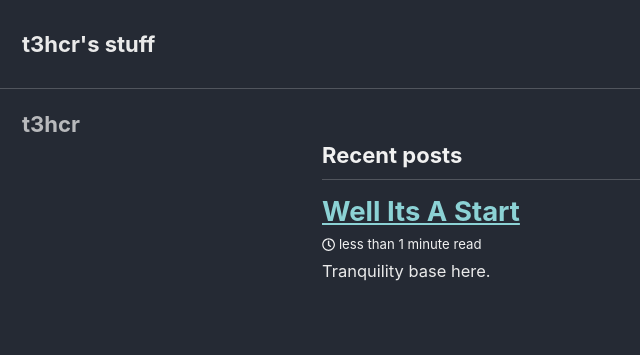
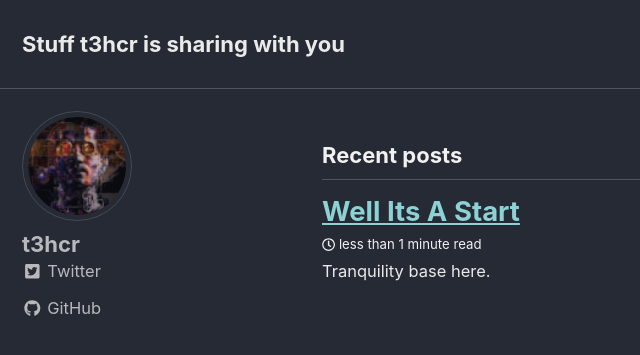
Before and after one commit to t3hcr/t3hcr.github.io, a Jekyll site: the page built from index.html, in a window 1280 px wide and 900 px high. Shown: the top 355 px of the window, without its empty margins (0-640 px from the left). Built offline with Jekyll 4.4.1, drawn with Linux system fonts in a browser that asks for light colours; cached includes are drawn as plain includes; nearby versions of some CDN libraries; the list of posts is cut into pages by our own code.

Commit message:
config changes

```diff
--- a/_config.yml
+++ b/_config.yml
@@ -16,10 +16,10 @@ minimal_mistakes_skin    : "dark" # "air", "aqua", "contrast", "dark", "dirt", "
 
 # Site Settings
 locale                   : "en-US"
-title                    : "t3hcr's stuff"
+title                    : "Stuff t3hcr is sharing with you"
 title_separator          : "-"
 name                     : "t3hcr"
-description              : "Welcome to t3hcr's stuff!"
+description              : "Stuff t3hcr is sharing with you"
 url                      : "https://t3hcr.github.io" # the base hostname & protocol for your site e.g. "https://mmistakes.github.io"
 baseurl                  : # the subpath of your site, e.g. "/blog"
 repository               : t3hcr/t3chr.github.io # GitHub username/repo-name e.g. "mmistakes/minimal-mistakes"
@@ -29,7 +29,7 @@ masthead_title           : # overrides the website title displayed in the masthe
 # breadcrumbs            : false # true, false (default)
 words_per_minute         : 200
 comments:
-  provider               : # false (default), "disqus", "discourse", "facebook", "staticman", "staticman_v2", "utterances", "custom"
+  provider               : "utterances" # false (default), "disqus", "discourse", "facebook", "staticman", "staticman_v2", "utterances", "custom"
   disqus:
     shortname            : # https://help.disqus.com/customer/portal/articles/466208-what-s-a-shortname-
   discourse:
@@ -40,8 +40,8 @@ comments:
     num_posts            : # 5 (default)
     colorscheme          : # "light" (default), "dark"
   utterances:
-    theme                : # "github-light" (default), "github-dark"
-    issue_term           : # "pathname" (default)
+    theme                : "github-dark" # "github-light" (default), "github-dark"
+    issue_term           : "pathname" # "pathname" (default)
 staticman:
   allowedFields          : # ['name', 'email', 'url', 'message']
   branch                 : # "master"
@@ -107,7 +107,7 @@ analytics:
 # Site Author
 author:
   name             : "t3hcr"
-  avatar           : # path of avatar image, e.g. "/assets/images/bio-photo.jpg"
+  avatar           : "/assets/images/avatar.jpg" # path of avatar image, e.g. "/assets/images/bio-photo.jpg"
   #bio              : ""
   #location         : "Nowhere and somewhere"
   email            :
@@ -120,13 +120,13 @@ author:
       # url: "https://your-website.com"
     - label: "Twitter"
       icon: "fab fa-fw fa-twitter-square"
-      # url: "https://twitter.com/"
+      url: "https://twitter.com/t3hcr"
     - label: "Facebook"
       icon: "fab fa-fw fa-facebook-square"
       # url: "https://facebook.com/"
     - label: "GitHub"
       icon: "fab fa-fw fa-github"
-      # url: "https://github.com/"
+      url: "https://github.com/t3hcr"
     - label: "Instagram"
       icon: "fab fa-fw fa-instagram"
       # url: "https://instagram.com/"
```
